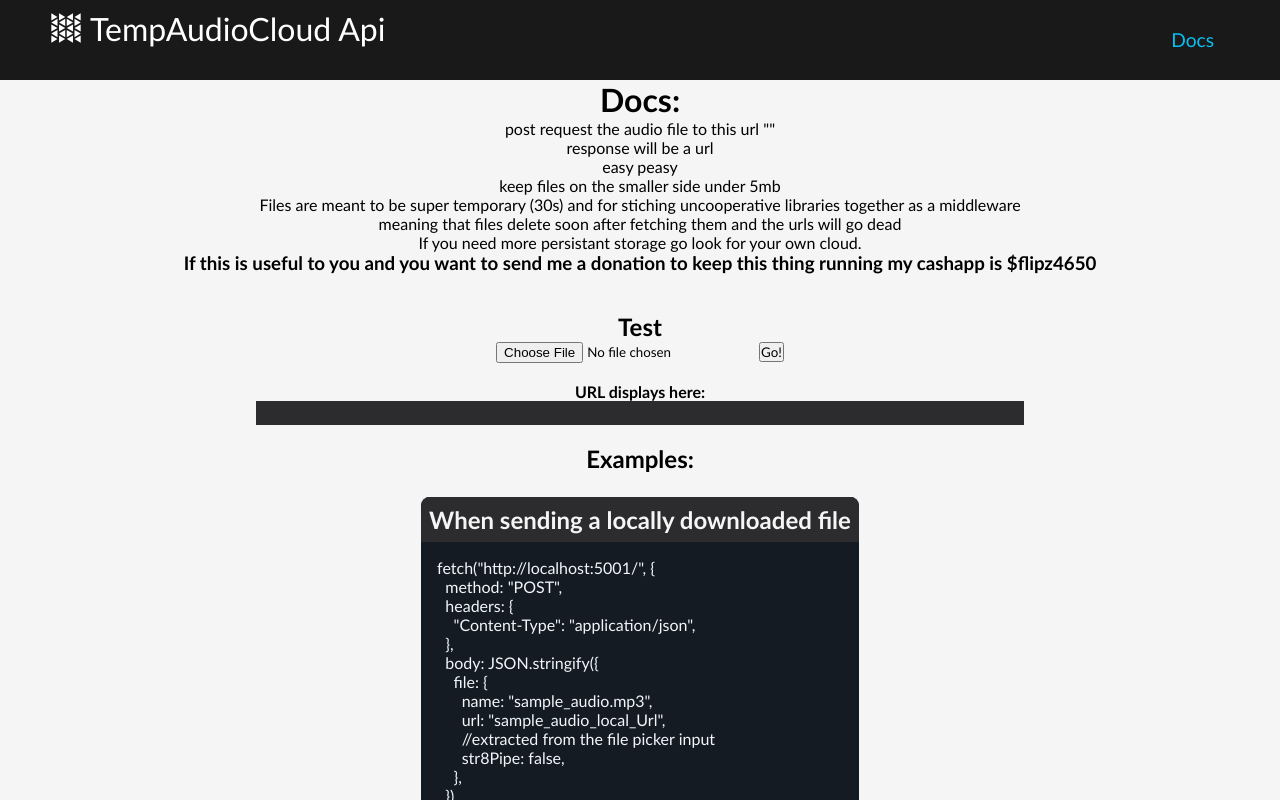
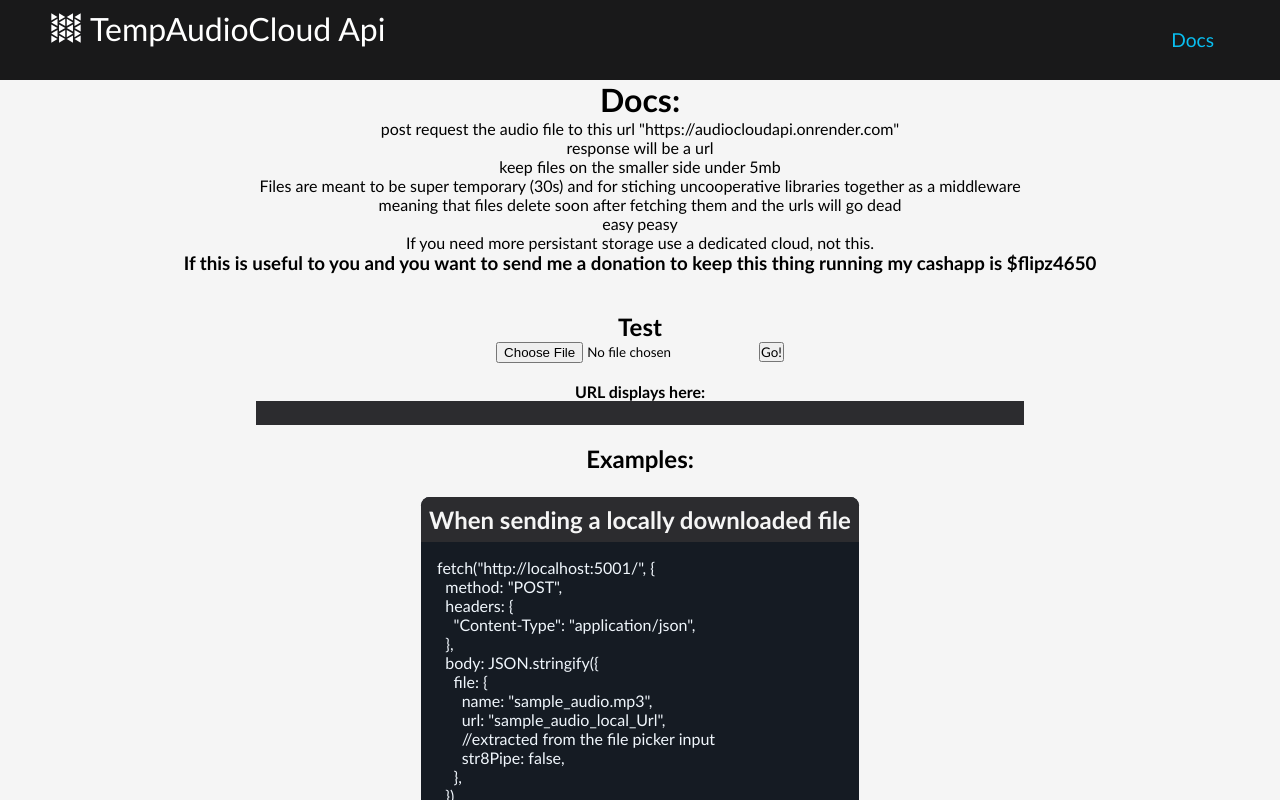
Before and after one commit to Din0saur5/AudioCloudApi, a React (Vite) app in the folder client/: page / in a window 1280 px wide. Shown: the top 800 px of the page. Built offline with nearby package versions, Linux system fonts and the light colour scheme.

Commit message:
edit wording on docs

```diff
--- a/client/src/routes/Home.jsx
+++ b/client/src/routes/Home.jsx
@@ -61,13 +61,13 @@ import MarkdownDisplay from '../components/MarkdownComponent';
       return (
         <div className='home'>
         <h1>Docs:</h1>
-        <p>post request the audio file to this url ""</p>
+        <p>post request the audio file to this url "https://audiocloudapi.onrender.com"</p>
         <p>response will be a url</p>
-        <p>easy peasy</p>
         <p>keep files on the smaller side under 5mb</p>
         <p>Files are meant to be super temporary (30s) and for stiching uncooperative libraries together as a middleware</p>
         <p>meaning that files delete soon after fetching them and the urls will go dead</p>
-        <p>If you need more persistant storage go look for your own cloud.</p>
+        <p>easy peasy</p>
+        <p>If you need more persistant storage use a dedicated cloud, not this.</p>
         <h3>If this is useful to you and you want to send me a donation to keep this thing running my cashapp is <b>$flipz4650</b></h3>
         <br/><br/>
         <h2>Test</h2>
```
